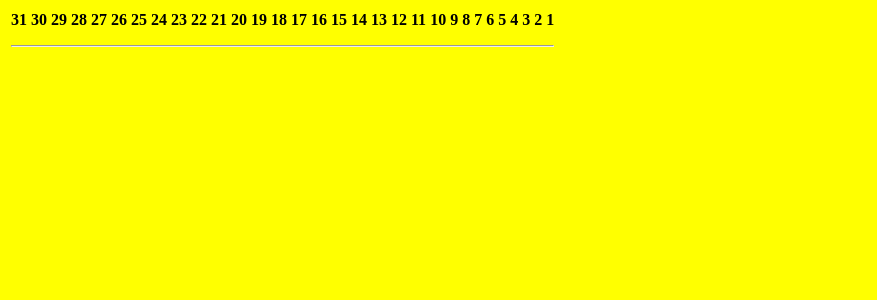
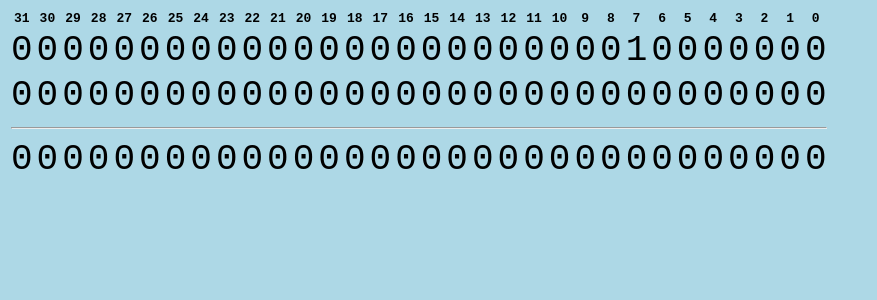
Before and after one commit to Lulkafe/BinaryCalc, a React app: page / in a window 1280 px wide. Shown: the top 300 px of the page, without its empty margins (0-877 px from the left). Built offline with nearby package versions, Linux system fonts and the light colour scheme.

Commit message:
Fixed bittable styling. Added key to table items

```diff
--- a/src/components.tsx
+++ b/src/components.tsx
@@ -2,7 +2,7 @@ import React from 'react';
 import { useReducer, useContext } from 'react';
 
 enum NumBase { BIN, DEC, HEX };
-enum Bitwise { AND, OR, XOR, NOT };
+enum Bitwise { AND, OR, XOR };
 enum Item { Input1, Input2, Result };
 
 const actions = {
@@ -22,29 +22,87 @@ const actions = {
 }
 
 const initState = {
-    input1: 0,
+    input1: 128,
     input2: 0,
     result: 0,
     bitwise: Bitwise.AND,
     item: Item.Input1
 }
 
-const BitReducer = (state, action) => {
+
+const bitReducer = (state, action) => {
+
+    console.log(`New Action comes: ${action.type}`);
+    const { input1, input2,  bitwise } = state;
+    const recalculateResult = (v1, v2, oper=bitwise) => {
+        if (oper === Bitwise.AND)
+            return v1 & v2;
+        if (oper === Bitwise.OR)
+            return v1 | v2;
+        if (oper === Bitwise.XOR)
+            return v1 ^ v2;
+    }
 
     switch(action.type) {
         case actions.bits.flip:
             break;
+
         case actions.bits.shift_left:
+            if (action.item === Item.Input1)
+                return {
+                    ...state,
+                    input1: input1 << 1,
+                    result: recalculateResult(input1 << 1, input2)
+                }
+            if (action.item === Item.Input2)
+                return {
+                    ...state,
+                    input2: input2 << 1,
+                    result: recalculateResult(input1, input2 << 1)
+                }
+            break;
 
+        case actions.bits.shift_right:
+            if (action.item === Item.Input1)
+                return {
+                    ...state,
+                    input1: input1 >> 1,
+                    result: recalculateResult(input1 >> 1, input2)
+                }
+            if (action.item === Item.Input2)
+                return {
+                    ...state,
+                    input2: input2 >> 1,
+                    result: recalculateResult(input1, input2 >> 1)
+                }
             break;
-        case actions.bits.shift_right:
+
+        case actions.bits.clear:
+            if (action.item === Item.Input1)
+                return {
+                    ...state,
+                    input1: 0,
+                    result: recalculateResult(0, input2)
+                };
+            if (action.item === Item.Input2)
+                return {
+                    ...state,
+                    input2: 0,
+                    result: recalculateResult(input1, 0)
+                };
             break;
-        case actions.bits.clear:
 
+        case actions.bits.all1s:
+            if (action.item === Item.Input1)
+                return {
+                    ...state,
+                    input1: -1,
+                    result: recalculateResult(-1, input2)
+                };
+            if (action.item === Item.Input2)
+                return { ...state, input2: ~0 };
             break;
-        case actions.bits.all1s:
 
-            break;
         case actions.bitwise.change:
             return {
                 ...state,
@@ -55,19 +113,17 @@ const BitReducer = (state, action) => {
                 ...state,
                 tab: action.value
             }
-        default:
-            return state;
     }
 
+    return state;
 }
 
 
 const CalcContext = React.createContext(undefined);
 
-
 export default function BitCalc () {
 
-    const [ state, dispatch ] = useReducer(BitReducer, initState);
+    const [ state, dispatch ] = useReducer(bitReducer, initState);
 
     return (
         <div>
@@ -96,31 +152,44 @@ function Window (props) {
 function BinaryTable () {
 
     const { state, dispatch} = useContext(CalcContext);
+    const { input1, input2, result } = state;
+    const ary = [...new Array(32)];
+    const bin_at = (v, i) => (v >> (31 - i)) & 1;
+    const input1_click =
+        () => dispatch({ type: actions.bits.flip, item: Item.Input1 });
+    const input2_click =
+        () => dispatch({ type: actions.bits.flip, item: Item.Input2 });
 
     return (
-        <table>
+        <table id='binTable'>
             <thead>
                 <tr>
-                    { [...new Array(31)].map((d, i) => <th>{ 31 - i }</th>) }
+                    { ary.map((d, i) => <th key={'header' + i}>{ 31 - i }</th>) }
                 </tr>
             </thead>
             <tbody>
                 <tr id='binTable__input1'>
-
+                    { ary.map((d, i) =>
+                        <td onClick={input1_click} key={'input1_' + i}>
+                            {bin_at(input1,i)}
+                        </td>)}
                 </tr>
-
                 <tr id='binTable__input2'>
-
+                  { ary.map((d, i) =>
+                        <td onClick={input2_click} key={'input2_' + i}>
+                            {bin_at(input2,i)}
+                        </td>)}
                 </tr>
-
                 <tr>
-                    <td colSpan={32}>
+                    <td colSpan={32} key='binTable_separator'>
                         <hr id='binTable__separator'/>
                     </td>
                 </tr>
-
                 <tr id='binTable__result'>
-
+                    { ary.map((d, i) =>
+                        <td key={'result_' + i}>
+                            { bin_at(result, i) }
+                        </td> )}
                 </tr>
             </tbody>
         </table>
--- a/src/style.css
+++ b/src/style.css
@@ -1,8 +1,20 @@
-p {
-    color: green;
-    font-size: 33px;
+* {
+    box-sizing: border-box;
+}
+
+#binTable {
+    text-align: center;
+    font-family: monospace;
+}
+
+#binTable__input1, #binTable__input2, #binTable__result {
+    font-size: 36px;
+}
+
+#binTable__input1 td, #binTable__input2 td {
+    cursor: pointer;
 }
 
 body {
-    background: yellow;
+    background: lightblue;
 }
```
Also changed, not shown: 1 other file (tests, documents, lock files or other folders).
